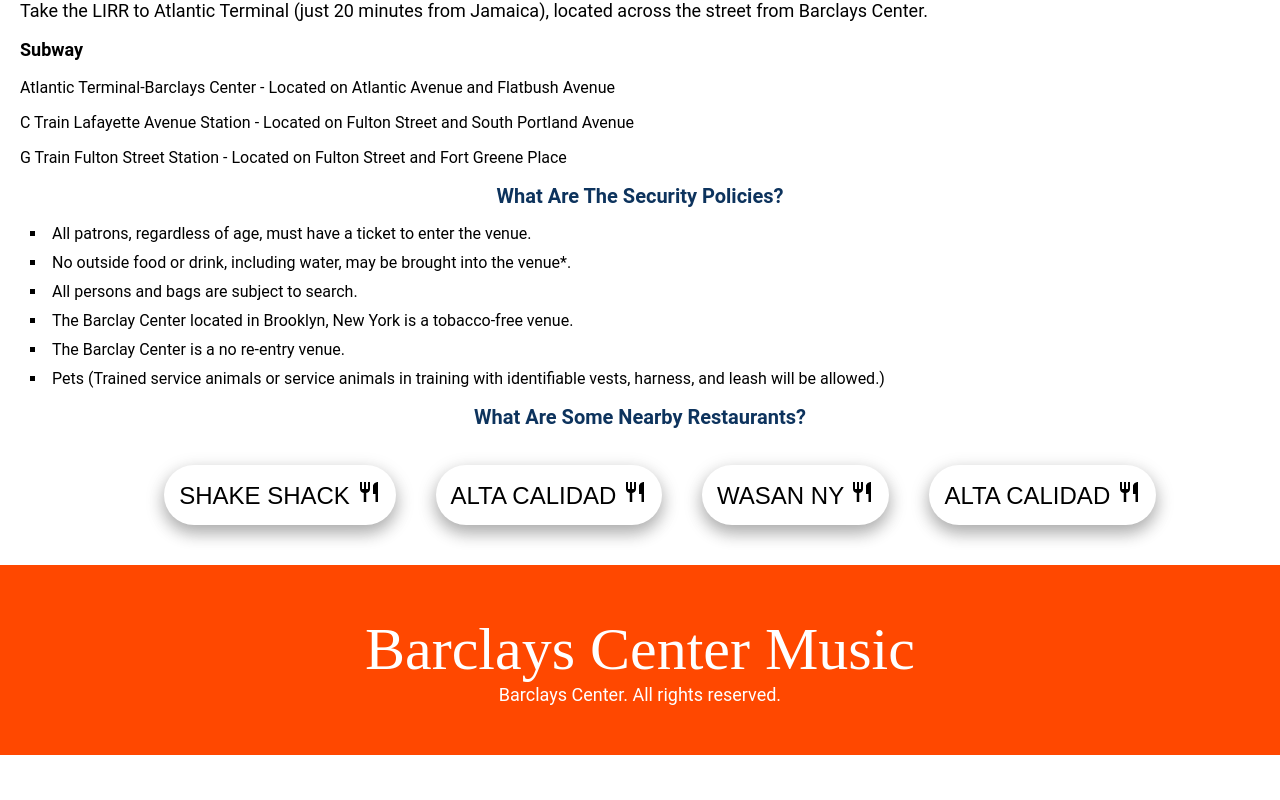
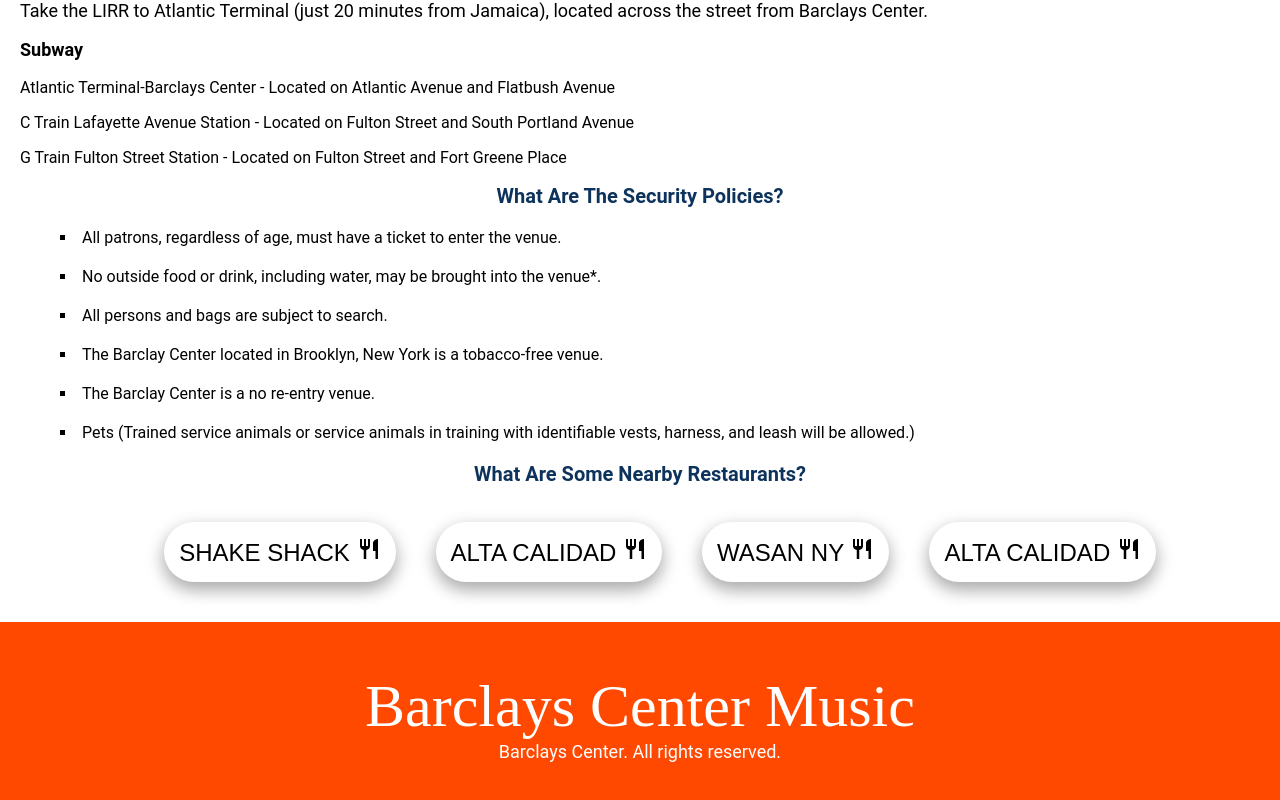
Before and after one commit to jo-kaur/venue_page, a React (Create React App) app: page / in a window 1280 px wide. Shown: the part 3366-4166 px from the top of the page. Before the commit the page ends 4121 px from the top, so only its background shows below. Built offline with nearby package versions, Linux system fonts and the light colour scheme.

Commit message:
editing list arrangement

```diff
--- a/src/resources/styles.css
+++ b/src/resources/styles.css
@@ -388,8 +388,9 @@
 }
 
 li{
-    margin: 10px;
+    margin: 20px;
     list-style-type: square;
+    padding-left: 20px;
 
 }
 .restaurant-btn {
```
Also changed, not shown: 1 other file (tests, documents, lock files or other folders).
